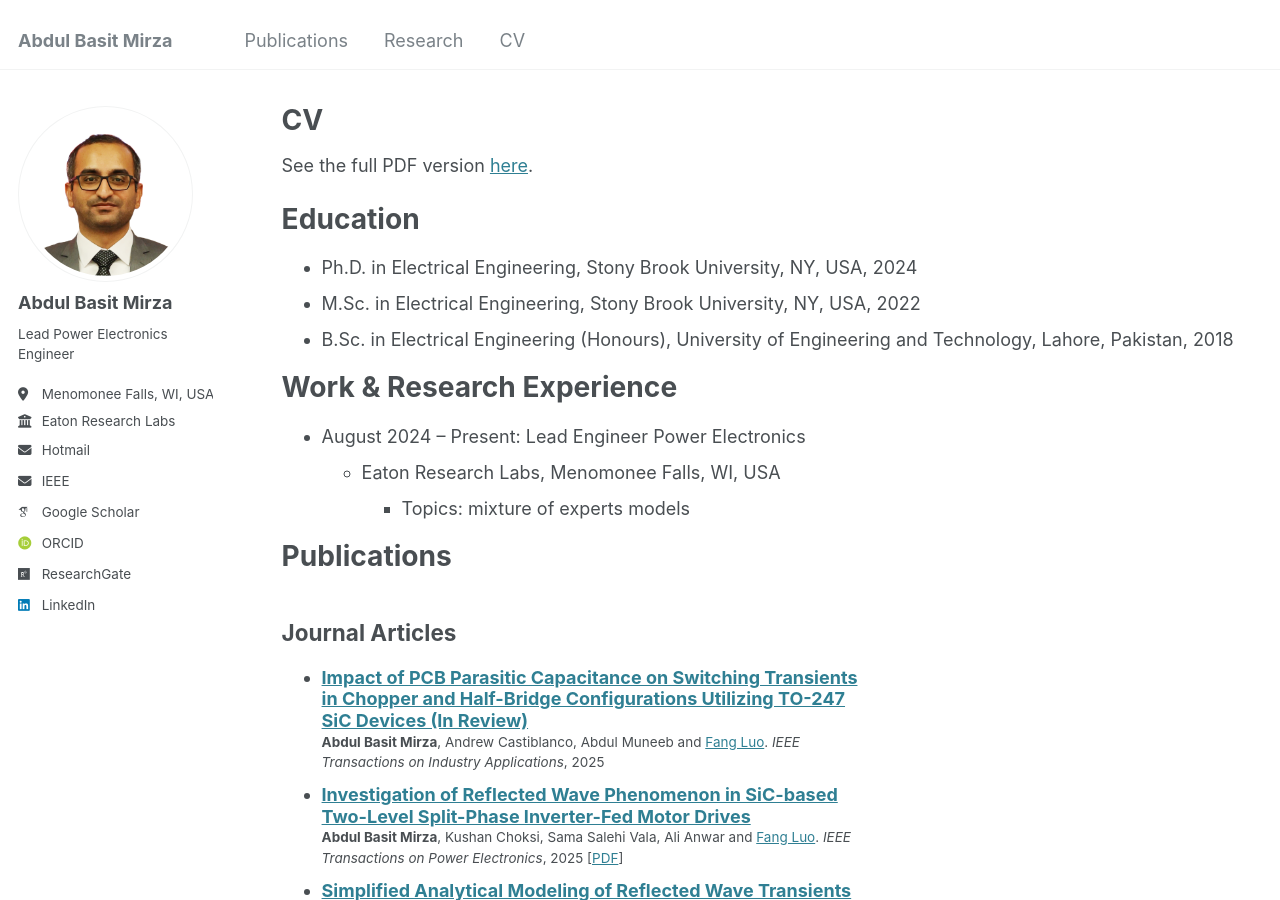
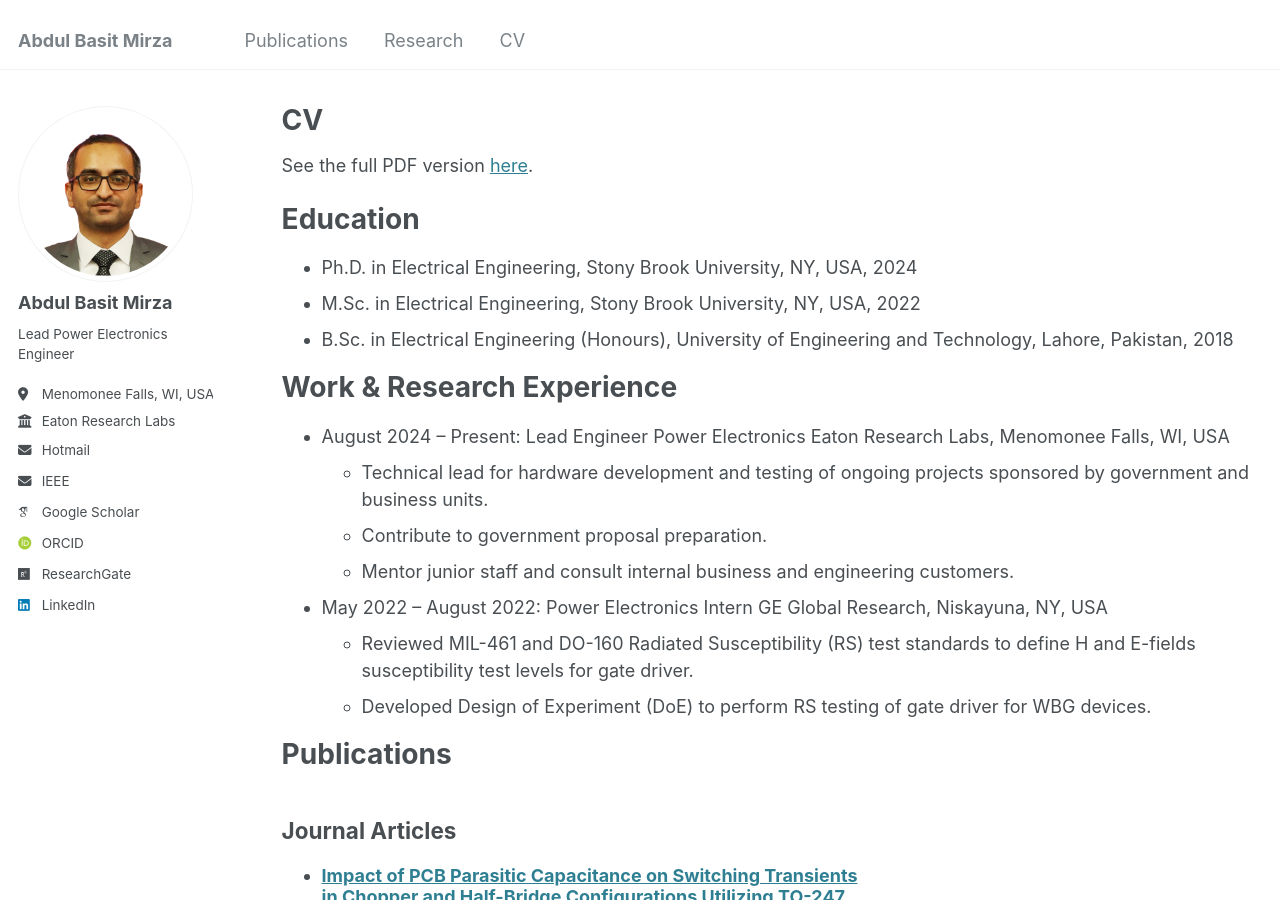
Before and after one commit to AbdulBasitMirza/abdulbasitmirza.github.io, a Jekyll site: the page built from _pages/cv.md, in a window 1280 px wide and 900 px high. Built offline with Jekyll 4.4.1, drawn with Linux system fonts in a browser that asks for light colours; some web fonts are replaced.

Commit message:
Update cv.md

```diff
--- a/_pages/cv.md
+++ b/_pages/cv.md
@@ -17,9 +17,16 @@ Education
 
 Work & Research Experience
 ======
+
 * August 2024 – Present: Lead Engineer Power Electronics
-  * Eaton Research Labs, Menomonee Falls, WI, USA
-    * Topics: mixture of experts models
+  Eaton Research Labs, Menomonee Falls, WI, USA
+  * Technical lead for hardware development and testing of ongoing projects sponsored by government and business units.
+  * Contribute to government proposal preparation.
+  * Mentor junior staff and consult internal business and engineering customers.
+* May 2022 – August 2022: Power Electronics Intern
+  GE Global Research, Niskayuna, NY, USA
+  * Reviewed MIL-461 and DO-160 Radiated Susceptibility (RS) test standards to define H and E-fields susceptibility test levels for gate driver.
+  * Developed Design of Experiment (DoE) to perform RS testing of gate driver for WBG devices.
 
 
 Publications
```
